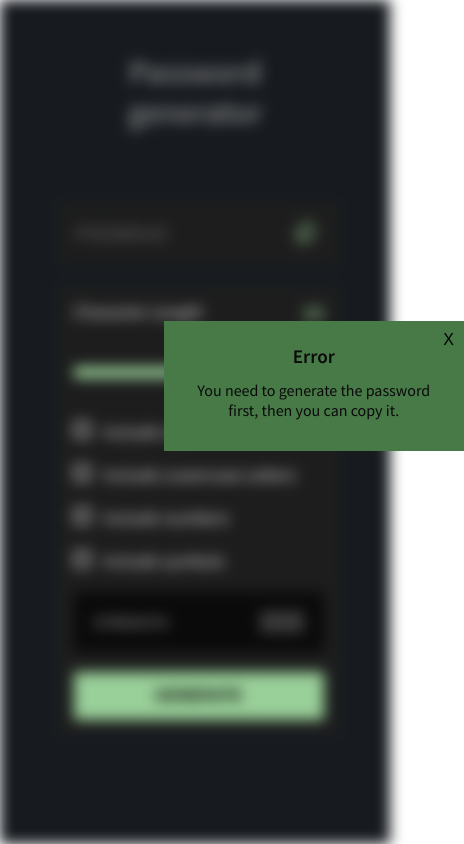
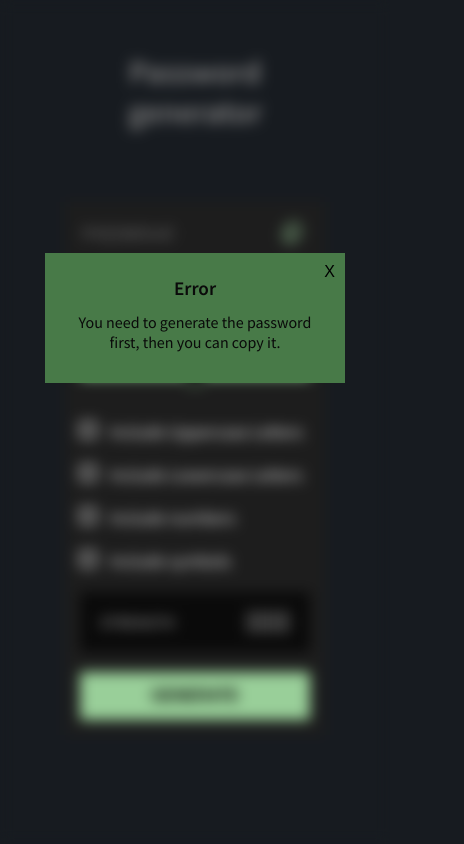
Before and after one commit to MichalKaniowski/password-generator, a plain HTML site: page index.html in a window 390 px wide. Both pictures are taken after a click on the button 305 px from the left and 233 px from the top of the page. Shown: the whole page, 464 px wide, since content can reach past the window. Drawn offline with Linux system fonts and the light colour scheme.

Commit message:
Update styles.css
Fixing position of alert on smaller devices and minor design adjustments to strength of password.

```diff
--- a/styles.css
+++ b/styles.css
@@ -17,6 +17,10 @@
 
 body {
     font-family: 'Source Sans Pro', sans-serif;
+    background-color: var(--clr-dark-600);
+    display: flex;
+    justify-content: center;
+    align-items: center;
 }
 
 .blur {
@@ -25,6 +29,7 @@ body {
 
 main {
     min-height: 100vh;
+    width: 100vw;
     background-color: var(--clr-dark-600);
     padding: 3% 15%;
     color: rgb(226, 226, 226);
@@ -72,7 +77,7 @@ input[type="checkbox"]:checked::after {
 .box {
     width: 80%;
     max-width: 600px;
-    min-width: 280px;
+    min-width: 260px;
     margin: 0 auto;
     padding: 15px;
     background-color: var(--clr-dark-700);
@@ -133,6 +138,8 @@ input[type="checkbox"]:checked::after {
     color: var(--clr-grey-400);
     display: flex;
     justify-content: space-between;
+    align-items: center;
+    gap: 20px;
 }
 
 .rectangles-container {
@@ -142,9 +149,9 @@ input[type="checkbox"]:checked::after {
 
 .rectangles-container span {
     color: var(--clr-text);
-    margin-right: 9px;
     text-transform: uppercase;
     font-weight: bold;
+    margin-right: 8px;
 }
 
 .vertical-rectangle {
@@ -184,8 +191,7 @@ input[type="checkbox"]:checked::after {
     padding: 15px;
     text-align: center;
     position: absolute;
-    top: 38%;
-    left: 42%;
+    top: 30%;
 }
 
 .alert-title {
@@ -217,6 +223,7 @@ input[type="checkbox"]:checked::after {
 /* Length Input styling */
 input[type=range] {
     height: 34px;
+    appearance: none;
     -webkit-appearance: none;
     margin: 10px 0;
     width: 100%;
@@ -231,7 +238,6 @@ input[type=range]::-webkit-slider-runnable-track {
     width: 100%;
     height: 11px;
     cursor: pointer;
-    animate: 0.2s;
     box-shadow: 0px 0px 1px var(--clr-dark-800);
     background: var(--clr-green-400);
     border-radius: 0px;
@@ -258,7 +264,6 @@ input[type=range]::-moz-range-track {
     width: 100%;
     height: 11px;
     cursor: pointer;
-    animate: 0.2s;
     box-shadow: 0px 0px 1px var(--clr-dark-800);
     background: var(--clr-green-400);
     border-radius: 0px;
@@ -279,7 +284,6 @@ input[type=range]::-ms-track {
     width: 100%;
     height: 11px;
     cursor: pointer;
-    animate: 0.2s;
     background: transparent;
     border-color: transparent;
     color: transparent;
@@ -317,3 +321,11 @@ input[type=range]:focus::-ms-fill-lower {
 input[type=range]:focus::-ms-fill-upper {
     background: var(--clr-green-400);
 }
+
+
+@media screen and (max-width: 700px) {
+    .rectangles-container span {
+        font-size: 12px;
+        margin-right: 0;
+    }
+}
```
